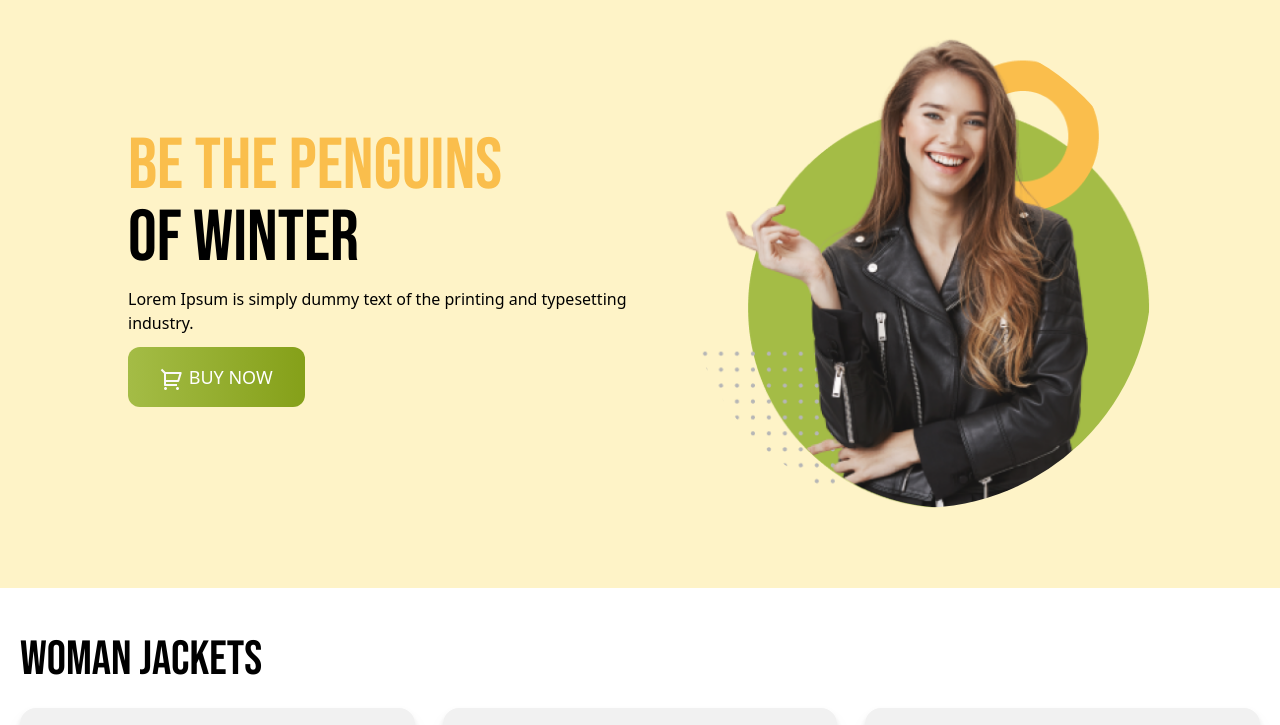
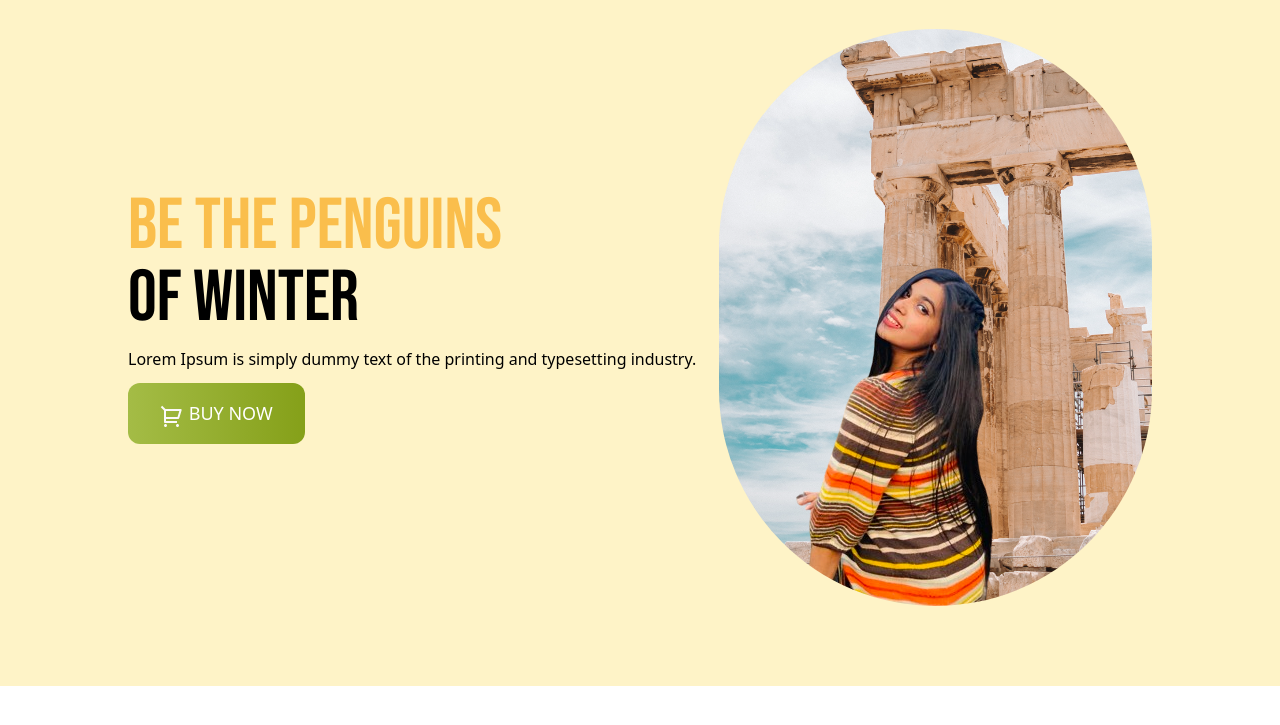
Before and after one commit to kamrulkoche/Penguin-Fashion, a plain HTML site: page index.html in a window 1280 px wide. Shown: the part 63-788 px from the top of the page. Drawn offline with nearby package versions, Linux system fonts and the light colour scheme.

Commit message:
finished

```diff
--- a/index.html
+++ b/index.html
@@ -64,7 +64,7 @@
                 </button>
             </div>
             <div>
-                <img src="images/model.png" alt="" class="rounded-full">
+                <img src="images/adol1 (2).png" alt="" class="rounded-full">
             </div>
 
         </div>
```
